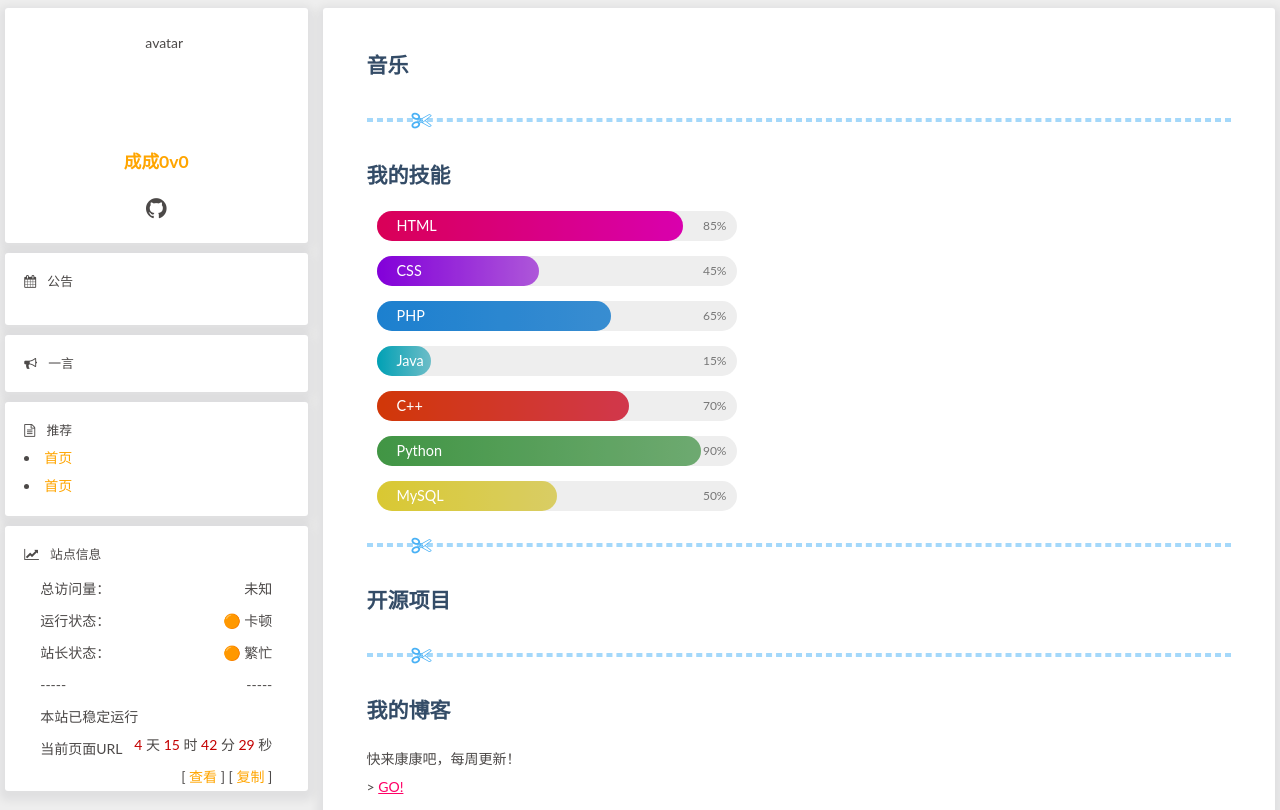
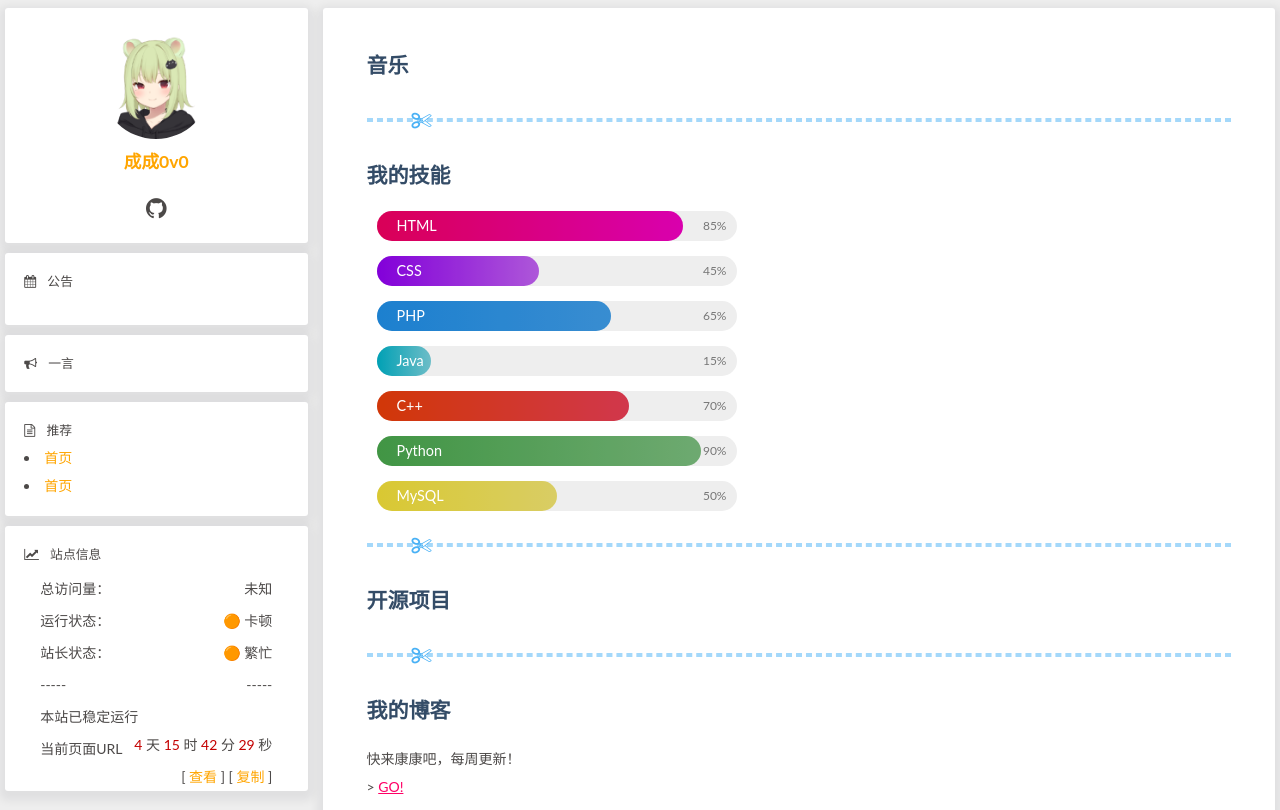
Before and after one commit to ChengCheng0v0/ACG-Home, a plain HTML site: page index.html in a window 1280 px wide. Shown: the part 290-1100 px from the top of the page. Drawn offline with nearby package versions, Linux system fonts and the light colour scheme; some packages are replaced by stand-ins of ours; a script that the page names is missing.

Commit message:
主页文件

```diff
--- a/index.html
+++ b/index.html
@@ -45,7 +45,7 @@
                         <div class="card-content">
                             <div class="card-info-avatar is-center">
                                 <img class="avatar-img"
-                                    src="./assets/favicon.ico"
+                                    src="./favicon.ico"
                                     alt="avatar">
                                 <div class="author-info__name"><font color="orange"><b>成成0v0</b></font></div>
                                 <!-- <div class="author-info__description">Hello World!</div> -->
```
